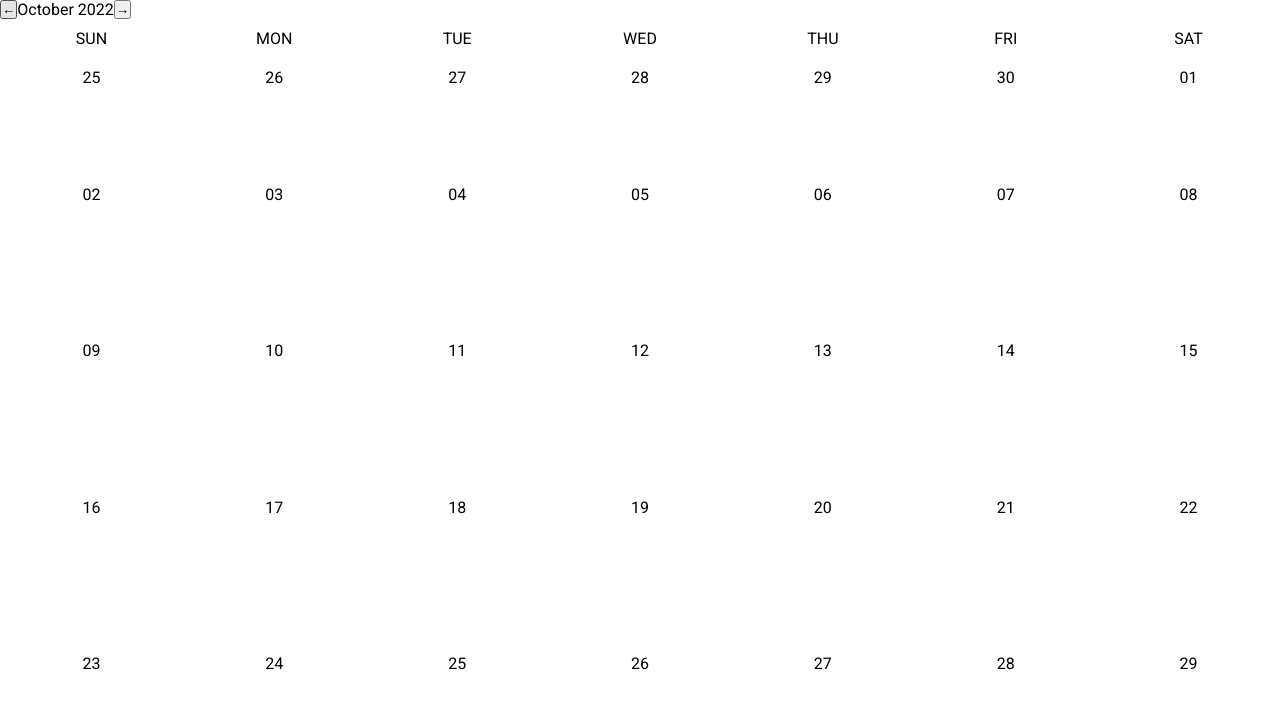
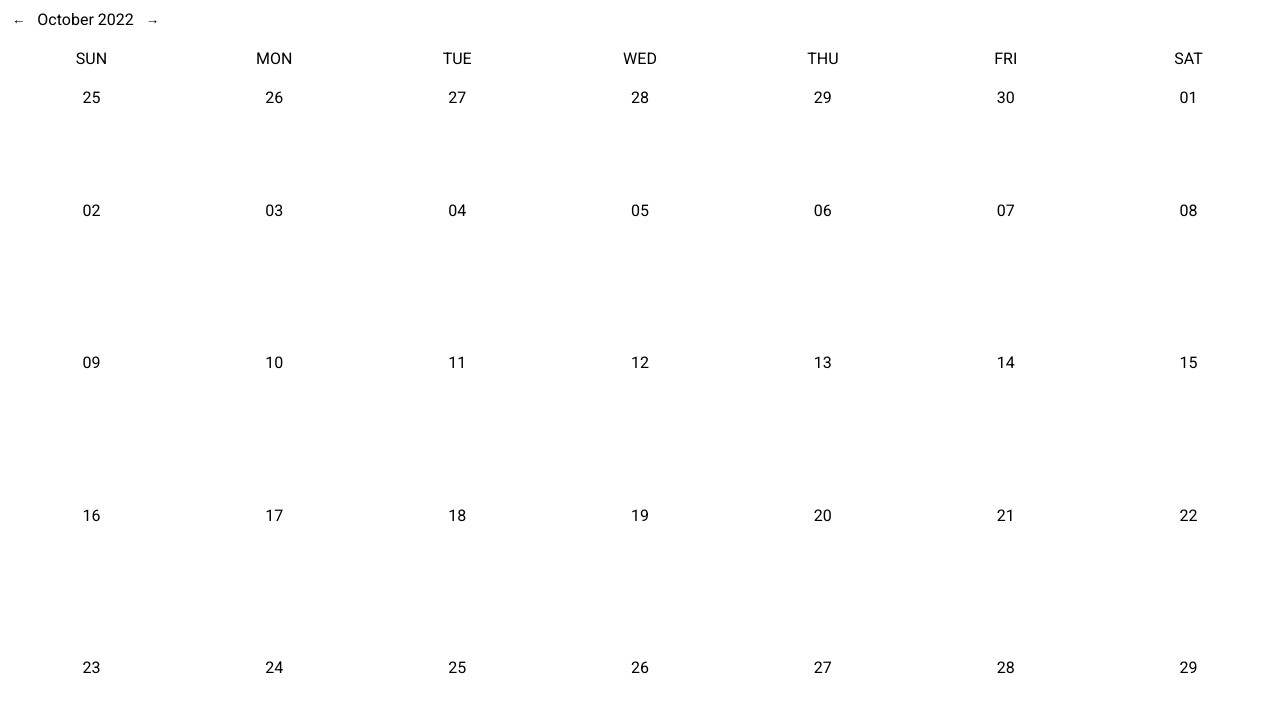
Before and after one commit to Mubor/CalendarToDo, a React (Create React App) app: page / in a window 1280 px wide. Shown: the top 712 px of the page. Built offline with nearby package versions, Linux system fonts and the light colour scheme.

Commit message:
feat: add styles for SwitchMonth component

```diff
--- a/src/components/SwitchMonth.tsx
+++ b/src/components/SwitchMonth.tsx
@@ -11,15 +11,23 @@ const SwitchMonth: FC = (): JSX.Element => {
 
   return (
     <SwitchButtonsWrapper>
-      <button onClick={() => dispatch(switchPreviousMonth())}>&#8592;</button>
+      <ArrowButtons onClick={() => dispatch(switchPreviousMonth())}>&#8592;</ArrowButtons>
       <div>{dayjs(new Date(dayjs().year(), currentMonth)).format('MMMM YYYY')}</div>
-      <button onClick={() => dispatch(switchNextMonth())}>&#8594;</button>
+      <ArrowButtons onClick={() => dispatch(switchNextMonth())}>&#8594;</ArrowButtons>
     </SwitchButtonsWrapper>
   );
 };
 
 const SwitchButtonsWrapper = styled.div`
   display: flex;
+  align-items: center;
+`;
+
+const ArrowButtons = styled.button`
+  background-color: transparent;
+  border-color: transparent;
+  padding: 10px;
+  cursor: pointer;
 `;
 
 export default SwitchMonth;
```
